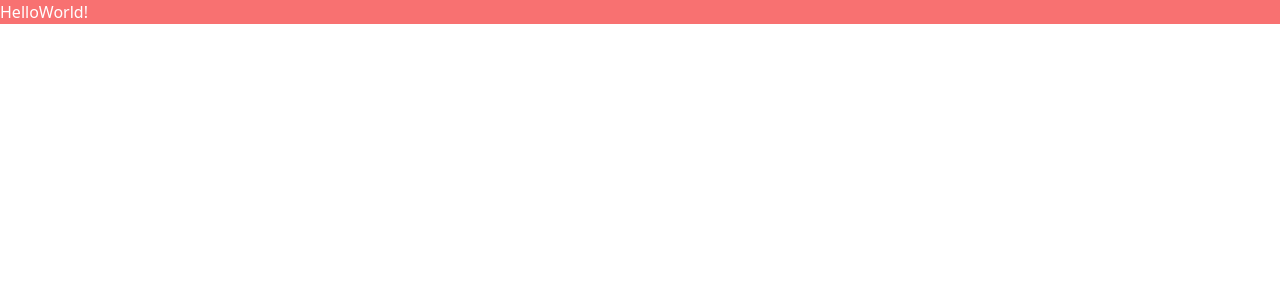
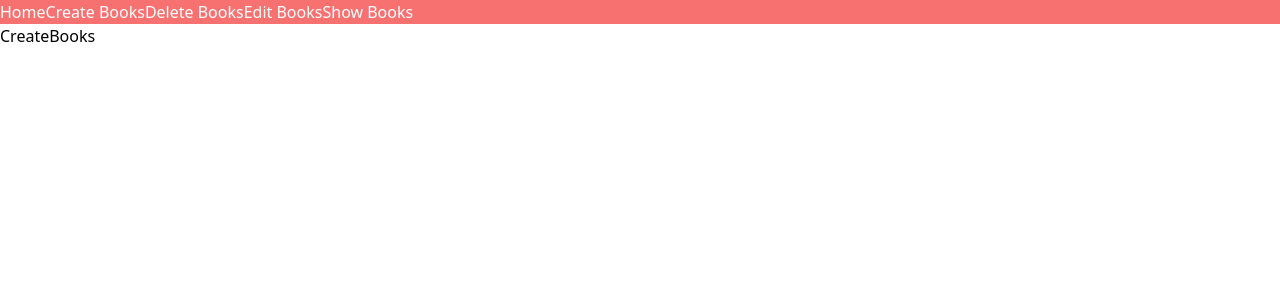
Before and after one commit to SamihaNanjiba/bookstore-mevn, a Vue app in the folder frontend/: page /#/books/create in a window 1280 px wide. Shown: the top 300 px of the page. Built offline with nearby package versions, Linux system fonts and the light colour scheme.

Commit message:
add vue router

```diff
--- a/frontend/package.json
+++ b/frontend/package.json
@@ -9,7 +9,8 @@
     "preview": "vite preview"
   },
   "dependencies": {
-    "vue": "^3.4.15"
+    "vue": "^3.4.15",
+    "vue-router": "^4.3.0"
   },
   "devDependencies": {
     "@vitejs/plugin-vue": "^5.0.3",
--- a/frontend/src/App.vue
+++ b/frontend/src/App.vue
@@ -1,42 +1,19 @@
-<script setup>
-</script>
-
 <template>
   <header class="bg-red-400 text-white">
     <div class="wrapper">
-      HelloWorld!
+      <router-link to="/">Home</router-link>
+
+      <router-link to="/books/create">Create Books</router-link>
+
+      <router-link to="/books/delete">Delete Books</router-link>
+
+      <router-link to="/books/edit">Edit Books</router-link>
+
+      <router-link to="/books/show">Show Books</router-link>
     </div>
   </header>
 
-  <main>
-  </main>
+  <div class="md:container md:mx-auto">
+    <router-view></router-view>
+  </div>
 </template>
-
-<style scoped>
-header {
-  line-height: 1.5;
-}
-
-.logo {
-  display: block;
-  margin: 0 auto 2rem;
-}
-
-@media (min-width: 1024px) {
-  header {
-    display: flex;
-    place-items: center;
-    padding-right: calc(var(--section-gap) / 2);
-  }
-
-  .logo {
-    margin: 0 2rem 0 0;
-  }
-
-  header .wrapper {
-    display: flex;
-    place-items: flex-start;
-    flex-wrap: wrap;
-  }
-}
-</style>
--- /dev/null
+++ b/frontend/src/router/index.js
@@ -0,0 +1,31 @@
+import { createRouter, createWebHashHistory } from "vue-router";
+
+// 1. Define route components.
+// These can be imported from other files
+import Home from "@/views/Home.vue";
+import CreateBooks from "@/views/CreateBooks.vue";
+import DeleteBooks from "@/views/DeleteBooks.vue";
+import EditBooks from "@/views/EditBooks.vue";
+import ShowBooks from "@/views/ShowBooks.vue";
+
+// 2. Define some routes
+// Each route should map to a component.
+// We'll talk about nested routes later.
+const routes = [
+  { path: "/", name: "Home", component: Home },
+  // { path: "/home", name: "Home", redirect: "/" }, // isn't working, look later
+  { path: "/books/create", name: "CreateBooks", component: CreateBooks },
+  { path: "/books/delete", name: "DeleteBooks", component: DeleteBooks },
+  { path: "/books/edit", name: "EditBooks", component: EditBooks },
+  { path: "/books/show", name: "ShowBooks", component: ShowBooks },
+  // { path: "/about", name: "About", component: About },
+];
+
+const router = createRouter({
+  // 4. Provide the history implementation to use. We
+  // are using the hash history for simplicity here.
+  history: createWebHashHistory(),
+  routes, // short for `routes: routes`
+});
+
+export default router;
--- /dev/null
+++ b/frontend/src/views/CreateBooks.vue
@@ -0,0 +1,3 @@
+<template>
+  <div>CreateBooks</div>
+</template>
--- /dev/null
+++ b/frontend/src/views/DeleteBooks.vue
@@ -0,0 +1,3 @@
+<template>
+  <div>DeleteBooks</div>
+</template>
--- /dev/null
+++ b/frontend/src/views/EditBooks.vue
@@ -0,0 +1,3 @@
+<template>
+  <div>EditBooks</div>
+</template>
--- /dev/null
+++ b/frontend/src/views/Home.vue
@@ -0,0 +1,3 @@
+<template>
+  <div>Home</div>
+</template>
--- /dev/null
+++ b/frontend/src/views/ShowBooks.vue
@@ -0,0 +1,3 @@
+<template>
+  <div>ShowBooks</div>
+</template>
```
Also changed, not shown: frontend/src/main.js (+9 -4 lines), 1 other file (tests, documents, lock files or other folders).
